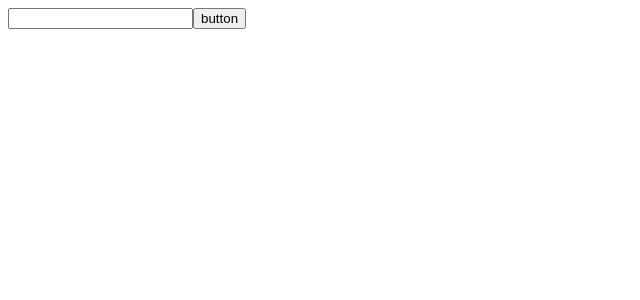
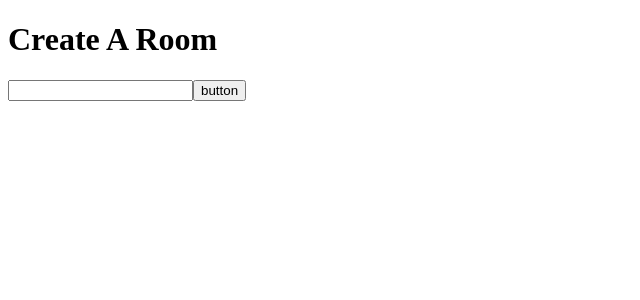
Before and after one commit to mitchelconstantin/avoteio, a React app: page / in a window 1280 px wide. Shown: the top 300 px of the page, without its empty margins (0-640 px from the left). Built offline with nearby package versions, Linux system fonts and the light colour scheme; the HTML template or start-up script is replaced by a standard one.

Commit message:
dummy front end is setup, about to start server endpoints

```diff
--- a/client/src/components/App.jsx
+++ b/client/src/components/App.jsx
@@ -9,9 +9,11 @@ class App extends Component {
     super(props);
     this.state = {
       currentPage: 'CreateRoom',
+      roomID:1
     };
 
     this.changeCurrentPage = this.changeCurrentPage.bind(this)
+    this.setRoomID = this.setRoomID.bind(this)
   }
 
   changeCurrentPage (newPage) {
@@ -20,19 +22,27 @@ class App extends Component {
     })
   }
 
+  setRoomID (roomID) {
+    this.setState({
+      roomID:roomID
+    })
+  }
+
   render() {
     let component;
     if(this.state.currentPage === 'Login') {
       // component = <Login />
     } else if (this.state.currentPage === 'CreateRoom') {
-      component = <CreateRoom changeCurrentPage={this.changeCurrentPage}/>
+      component = <CreateRoom changeCurrentPage={this.changeCurrentPage} setRoomID={this.setRoomID}/>
     } else if (this.state.currentPage === 'Main') {
       component = <Main />
     }
     // console.log(data.tracks.items);
     return (
       <div>
+
         {component}
+        {console.log('here are my app state',this.state)}
       </div>
     )
   }
--- a/client/src/components/CreateRoom.jsx
+++ b/client/src/components/CreateRoom.jsx
@@ -22,11 +22,13 @@ class CreateRoom extends Component {
   handleClick(e) {
     //update the main songBank from Database
     e.preventDefault()
+    this.props.setRoomID(2)
 
     //axios.post('/createRoom', {
 //    roomName:''
 //   })
 //   .then(function (response) {
+    // this.props.setRoomID(response)
 //     console.log(response);
 //   })
 //   .catch(function (error) {
@@ -40,6 +42,7 @@ class CreateRoom extends Component {
     return (
      <div>
          {/* {console.log('here are search props',this.props)} */}
+         <h1>Create A Room</h1>
          <form action=""  >
              <input type="text" value={this.state.input} onChange={this.handleInputChange} />
              <button onClick={(e)=>this.handleClick(e)}>button</button>
--- a/client/src/components/Main/Main.jsx
+++ b/client/src/components/Main/Main.jsx
@@ -24,11 +24,14 @@ class Main extends Component {
       //  axios.get('/getAllSongs',{
       //    roomID:this.state.roomID
       //  }).then(function(response){
+
       //    console.log(response)
       //  }).catch(function(error){
       //    console.log(error)
       //  })
-
+    // this.setState({
+    //   songBank
+    // })
     console.log('I am getting all Songs!')
   }
 
--- a/client/src/components/Main/Search/DropdownSongList.jsx
+++ b/client/src/components/Main/Search/DropdownSongList.jsx
@@ -3,7 +3,7 @@ import DropdownSong from './DropdownSong.jsx'
 
 const DropdownSongList = (props) => (
       <div>
-        {props.spotifyResults.map( (song,index)=> <DropdownSong title={song.title} artist={song.artist} key={index} selectSong={props.selectSong}   / >)}
+        {props.spotifyResults.map( (song,index)=> <DropdownSong title={song.title} artist={song.artist} key={index} selectSong={props.selectSong} song={song}   / >)}
       </div>
 
 
--- a/client/src/components/Main/Search/SearchBar.jsx
+++ b/client/src/components/Main/Search/SearchBar.jsx
@@ -27,6 +27,17 @@ class SearchBar extends Component {
         e.preventDefault()
         this.props.updateSongBank(this.state.input)
 
+
+        // axios.get('/api/spotify/search'
+        // ).then(function(response){
+          // this.setState({
+          //   spotifyResults:response
+          // })
+        //   console.log(response)
+        // }).catch(function(error){
+        //   console.log(error)
+        // })
+
         //populate dropdown menu
         //get request from spotify
         //on success:
@@ -43,15 +54,21 @@ class SearchBar extends Component {
           this.setState({
             spotifyResults:spotifyResults
           })
+
+
     }
 
-    selectSong (input) {
+    selectSong (songObj) {
         //post a song to the DB
-        // axios.post('/saveSong',{
+
+        // axios.post('/api/saveSong',{
         //   roomID:this.props.roomID,
-        //   song: input
+        //   song: songObj
         // }).then(function(response){
-        //   console.log(response)
+
+          // this.props.getAllSongs()
+
+          //   console.log(response)
         // }).catch(function(error){
         //   console.log(error)
         // })
@@ -59,7 +76,6 @@ class SearchBar extends Component {
 
         //get all songs
 
-        this.props.getAllSongs()
     }
 
     render() {
```
Also changed, not shown: client/src/components/Main/Search/DropdownSong.jsx (line endings or trailing spaces), 1 other file (tests, documents, lock files or other folders). Lines whose indentation alone changed are shown as unchanged.
